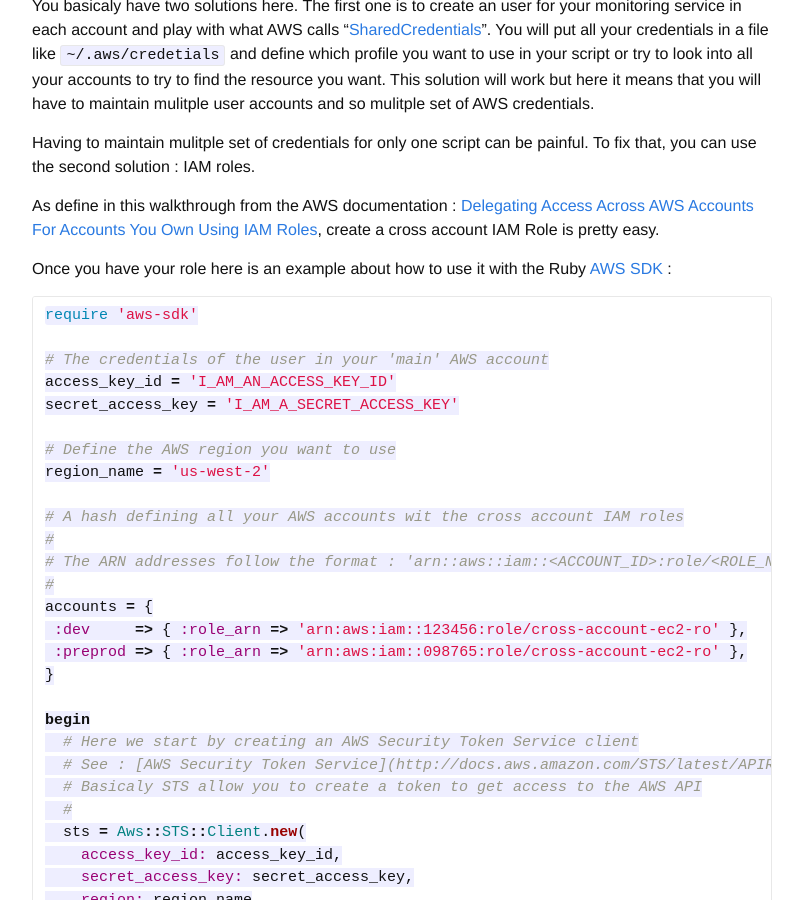
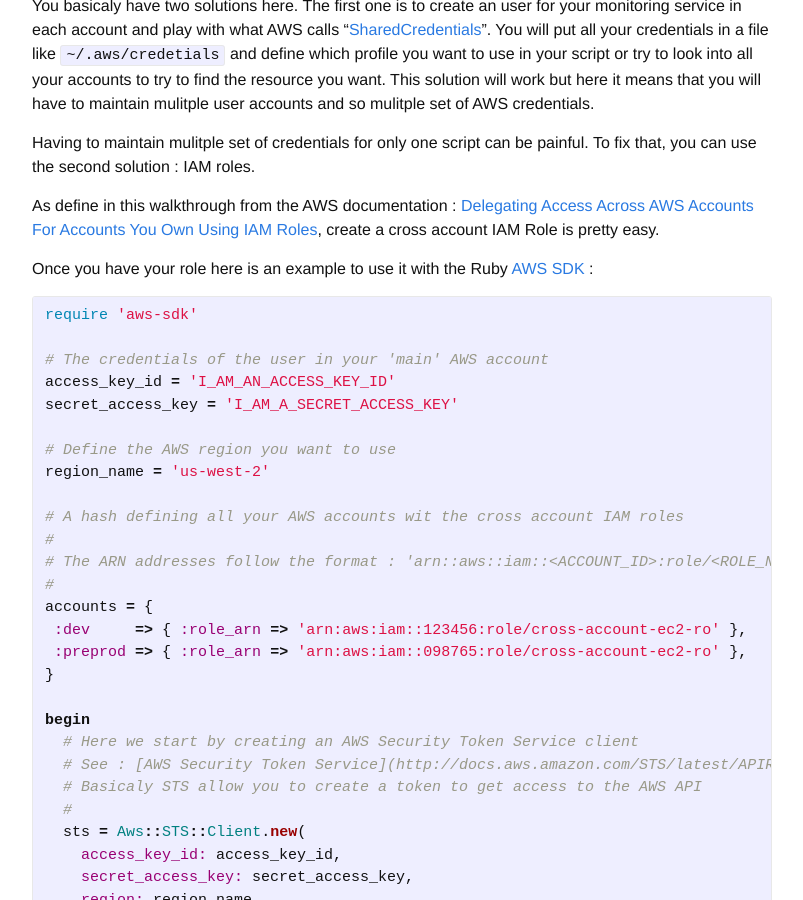
Before and after one commit to Pryz/pryz.github.io, a Jekyll site: the page built from _posts/2016-02-28-aws-cross-account-role-ruby.md, in a window 1280 px wide and 900 px high, scrolled down 357 px. Shown: the whole window, without its empty margins (238-1041 px from the left). Built offline with Jekyll 4.4.1, drawn with Linux system fonts in a browser that asks for light colours; comment, search, counter and statistics services are not loaded.

Commit message:
Fix highlight

````diff
--- a/_posts/2016-02-28-aws-cross-account-role-ruby.md
+++ b/_posts/2016-02-28-aws-cross-account-role-ruby.md
@@ -15,9 +15,9 @@ Having to maintain mulitple set of credentials for only one script can be painfu
 As define in this walkthrough from the AWS documentation : [Delegating Access Across AWS Accounts For Accounts You Own Using IAM Roles](http://docs.aws.amazon.com/IAM/latest/UserGuide/walkthru_cross-account-with-roles.html
 http://docs.aws.amazon.com/IAM/latest/UserGuide/walkthru_cross-account-with-roles.html), create a cross account IAM Role is pretty easy.
 
-Once you have your role here is an example about how to use it with the Ruby [AWS SDK](http://docs.aws.amazon.com/sdkforruby/api/index.html) :
+Once you have your role here is an example to use it with the Ruby [AWS SDK](http://docs.aws.amazon.com/sdkforruby/api/index.html) :
 
-```ruby
+{% highlight ruby %}
 require 'aws-sdk'
 
 # The credentials of the user in your 'main' AWS account
@@ -61,6 +61,6 @@ end
 # Then created the EC2 client and play with it
 ec2 = Aws::EC2::Client.new(credentials: role_credentials)
 puts ec2.describe_instances()
-```
+{% endhighlight %}
 
 You can see a real life example here : https://github.com/Pryz/sensu/blob/master/awsdecomm.rb, a Sensu handler to clean out old Sensu clients from AWS instance which have been decommissioned.
````
